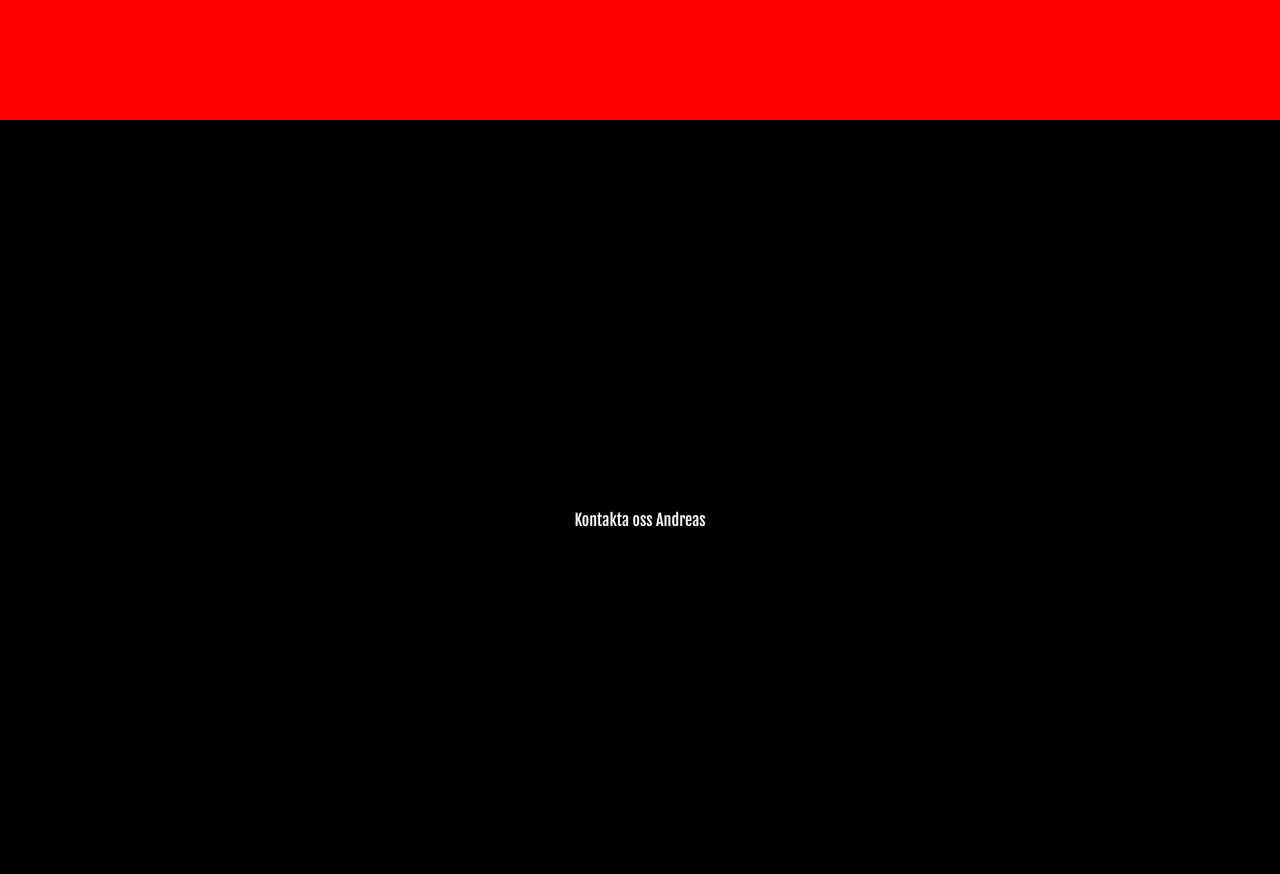
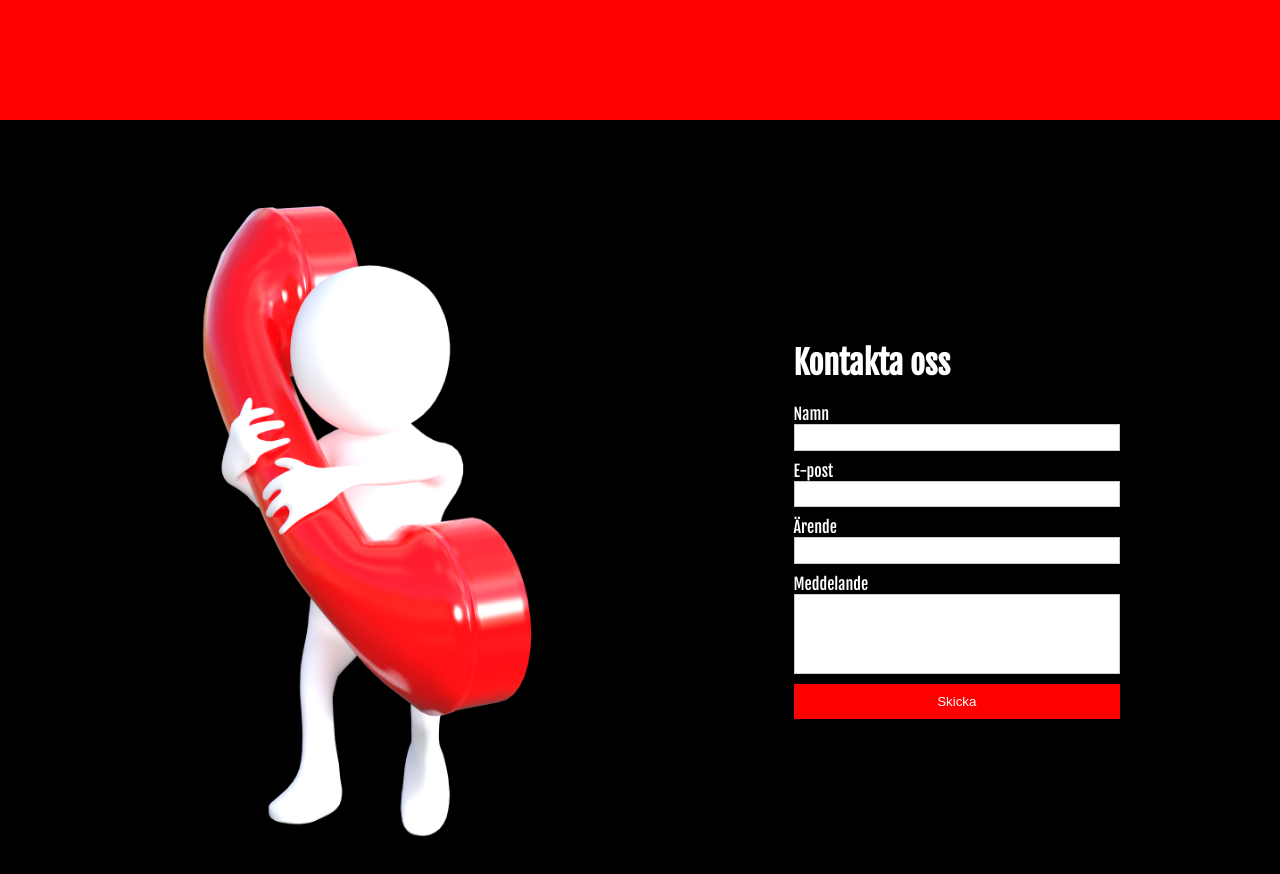
Before and after one commit to Awkes/js3-gruppuppgift-1, a plain HTML site: page index.html in a window 1280 px wide. Shown: the part 5480-6354 px from the top of the page. Drawn offline with nearby package versions, Linux system fonts and the light colour scheme.

Commit message:
Kontakt - Utkast 1

```diff
--- /dev/null
+++ b/andreas.js
@@ -0,0 +1,41 @@
+// Selektorer
+const contact = document.querySelector('#contact');
+const contactImg = document.querySelector('.contact-img');
+
+// Funktion som animerar kontaktdelen
+function animateContact() {
+  if (isElementInViewport(contact)) {
+    contactImg.classList.add('contact-img-active')  // Bild
+    anime({
+      targets: '.contact-form > *',
+      translateX: '-50vw',
+      delay: (el,i) => i*10,
+      duration: 2000,
+      easing: 'easeOutElastic'
+    });
+  }
+  else {
+    contactImg.classList.remove('contact-img-active');
+    anime({
+      targets: '.contact-form > *',
+      translateX: '50vw',
+    });
+  }
+}
+
+// Eventlisteners som triggar kontaktdelens animationer
+addEventListener('DOMContentLoaded', animateContact, false);
+addEventListener('load', animateContact, false);
+addEventListener('scroll', animateContact, false);
+
+// Funktion för att kontrollera om ett element är i viewporten
+function isElementInViewport (el) {
+  var rect = el.getBoundingClientRect();
+
+  return (
+    rect.top >= 0 &&
+    rect.left >= 0 &&
+    rect.bottom <= (window.innerHeight || document.documentElement.clientHeight) &&
+    rect.right <= (window.innerWidth || document.documentElement.clientWidth)
+  );
+}
--- a/index.html
+++ b/index.html
@@ -38,12 +38,30 @@
     Tobias
   </div>
   <div class="section">
-    Kontakta oss
-    Andreas
+    <!-- Andreas -->
+    <div id="contact">
+      <div class="contact-img">
+        <img src="img/contact.png" alt="Kontakta oss">
+      </div>
+
+      <form class="contact-form">
+        <h1>Kontakta oss</h1>
+        <label for="contact-name">Namn</label>
+        <input id="contact-name" type="text">
+        <label for="contact-email">E-post</label>
+        <input id="contact-email" type="email">
+        <label for="contact-subject">Ärende</label>
+        <input id="contact-subject" type="text">
+        <label for="contact-message">Meddelande</label>
+        <textarea id="contact-message"></textarea>
+        <button>Skicka</button>
+      </form>
+    </div>
+    <!-- / Andreas -->
   </div>
 
   <script src="https://cdnjs.cloudflare.com/ajax/libs/animejs/2.2.0/anime.min.js"></script>
   <!-- Skapa en egen scriptfil med ditt namn och koda i -->
-  <script src=""></script>
+  <script src="andreas.js"></script>
 </body>
 </html>
--- a/style.css
+++ b/style.css
@@ -16,3 +16,41 @@ body {
 .section:nth-child(even) { background-color: #000; }
 
 /* Koda nedanför */
+
+/* Kontakt */
+#contact {
+  display: flex;
+  justify-content: space-between;
+  align-items: center;
+  padding: 0 10em 0 2em;
+  height: 95vh;
+  width: 100vw;
+  overflow: hidden;
+}
+.contact-form {
+  display: flex;
+  flex-direction: column;
+  width: 30%;
+  transform: translateX(50vw);
+}
+.contact-form input,.contact-form textarea {
+  margin-bottom: 0.75em;
+  border: 1px solid #ccc;
+}
+.contact-form input { height: 2em; }
+.contact-form textarea { height: 6em; resize: none; }
+.contact-form button {
+  background-color: #f00;
+  color: #fff;
+  border: 0;
+  padding: 0.75em;
+}
+.contact-img img { max-width: 100%; max-height: 90vh; }
+.contact-img {
+  width: 70%;
+  transition: ease-in-out 750ms;
+  transform: translate(-15vw,10vh);
+}
+.contact-img-active {
+  transform: translateX(0);
+}
```
Also changed, not shown: img/contact.png (added).
